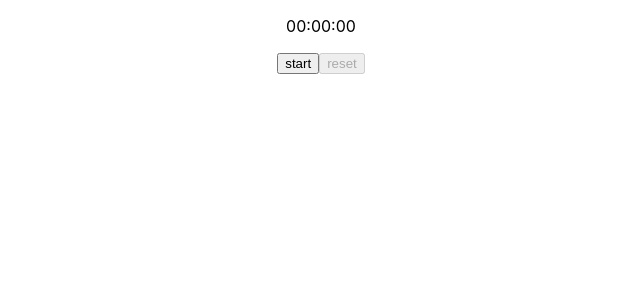
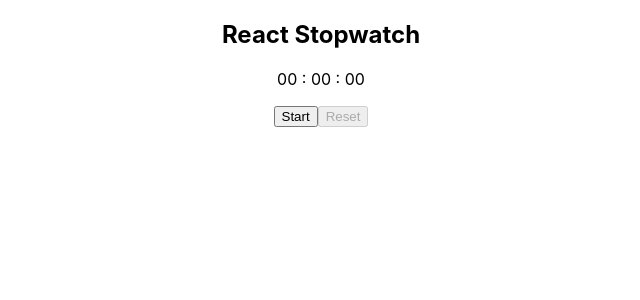
Before and after one commit to iamneo-production/eafcbabdfeaceedeeacceebdadbadffbabbf, a React (Create React App) app in the folder reactapp/: page / in a window 1280 px wide. Shown: the top 300 px of the page, without its empty margins (319-959 px from the left). Built offline with nearby package versions, Linux system fonts and the light colour scheme.

Commit message:
Backup Commit

```diff
--- a/reactapp/package.json
+++ b/reactapp/package.json
@@ -1,5 +1,6 @@
 {
   "name": "reactapp",
+  "homepage": ".",
   "version": "0.1.0",
   "private": true,
   "dependencies": {
--- a/reactapp/src/components/Stopwatch/Stopwatch.js
+++ b/reactapp/src/components/Stopwatch/Stopwatch.js
@@ -1,37 +1,65 @@
-import React from 'react'
 
-const Stopwatch = (props) => {
-  return (
-    <div>
-        <div>
-            <p data-testid="time">
-            {(props.time.h >= 10)? props.time.h : "0"+props.time.h}:{(props.time.m >= 10)? props.time.m : "0"+props.time.m}
-             :{(props.time.s >= 10)? props.time.s : "0"+props.time.s}
-            </p>
-        </div>
-        <div>
-            {(props.status===0)?
-            <div>
-                 <button data-testid="start" onClick={props.start}>start</button>
-                 <button data-testid="reset" disabled={true}>reset</button>
-            </div>:""
-            }
-            {(props.status===1)?
-            <div>
-                 <button data-testid="pause" onClick={props.pause}>pause</button>
-                 <button data-testid="reset" onClick={props.reset}>reset</button>
-            </div>:""
-            }
-            {(props.status===2)?
-            <div>
-                 <button data-testid="resume" onClick={props.resume}>resume</button>
-                 <button data-testid="reset" onClick={props.reset}>reset</button>
-            </div>:""
+import { useState, useEffect, useRef, React } from "react";
+import '/home/coder/project/workspace/reactapp/src/App.css';
+
+
+export default function Stopwatch(props){
+
+
+    const [time, setTime] = useState(0)
+    const [isActive, setIsActive] = useState(false)
+    const [isPaused, setIsPaused] = useState(false)
+    const increment = useRef(null)
+
+
+    const handleStart = () => {
+        setIsActive(true);
+        setIsPaused(false);
+
+        increment.current = setInterval(() => {
+          setTime((time) => time + 1000)}, 1000)
+    };
+
+
+    const handlePause = () => {
+      clearInterval(increment.current)
+      setIsPaused(!isPaused);
+    };
+
+    const handleResume = () => {
+      setIsPaused(!isPaused);
+      increment.current = setInterval(() => {
+        setTime((time) => time + 1000)}, 1000)
+    };
+
+    const handleReset = () => {
+     clearInterval(increment.current)
+      setIsActive(false)
+      setIsPaused(false)
+      setTime(0)
+    };
+
+    return(
+        <section id='stopwatch'>
+            <div className='inner' >
+            <h1> React Stopwatch </h1>
+
+            <p id='time' data-testid='time'>{`0${Math.floor(time % 360000)}`.slice(-2)} : {`0${Math.floor(time/60000) % 60}`.slice(-2)} : {`0${Math.floor(time/1000) % 60}`.slice(-2)} </p>
+
+            <div className='buttons'>
+
+            {
+            !isActive && !isPaused?
+              <button onClick={handleStart} data-testid='start'>Start</button>
+              : (
+                !isPaused ? <button data-testid='pause' onClick={handlePause}>Pause</button> :  <button data-testid='resume' onClick={handleResume}>Resume</button>
+              )
             }
 
+          <button id='reset' data-testid='reset' onClick={handleReset} disabled={!isActive}>Reset</button>
         </div>
-    </div>
-  )
+        </div>
+
+        </section>
+    )
 }
-
-export default Stopwatch
```
